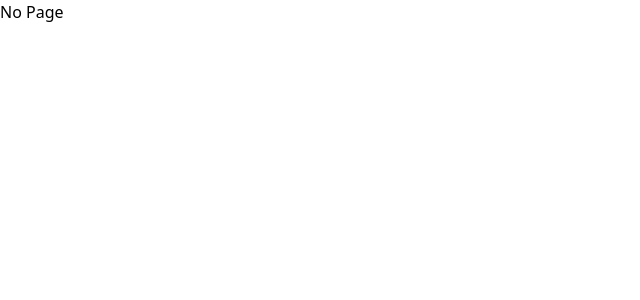
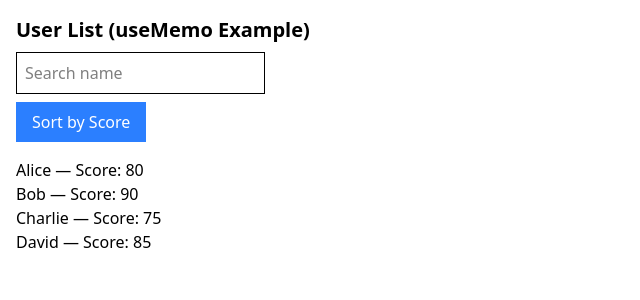
Before and after one commit to AnuragPawar-132/react_practice, a React (Vite) app: page /hooks/useMemo in a window 1280 px wide. Shown: the top 300 px of the page, without its empty margins (0-640 px from the left). Built offline with nearby package versions, Linux system fonts and the light colour scheme.

Commit message:
useReducer, useMemo, useContext

```diff
--- a/src/App.jsx
+++ b/src/App.jsx
@@ -2,6 +2,8 @@ import './App.css'
 import { Form } from './pages/Form';
 import { BrowserRouter, Routes, Route } from "react-router-dom";
 import { UseContext } from './pages/UseContext';
+import { UseReducer } from './pages/UseReducer';
+import { UseMemo } from './pages/UseMemo';
 
 function App() {
 
@@ -16,7 +18,8 @@ function App() {
         </Route>
         <Route path="/hooks">
           <Route path='useContext' element={<UseContext />} />
-          <Route path="blogs" element={<h1>Blogs</h1>} />
+          <Route path="useReducer" element={<UseReducer/>} />
+          <Route path='useMemo' element={<UseMemo/>}/>
           <Route path="*" element={<h1>No Page</h1>} />
         </Route>
       </Routes>
--- /dev/null
+++ b/src/components/Reducer.js
@@ -0,0 +1,37 @@
+export let initialState = {count: 0};
+
+export const reducer = (state, action) => {
+    switch (action.type) {
+        case 'increment': return {count: state.count+1}
+        case 'decrement': return {count: state.count-1}
+        default: return state
+    }
+}
+
+// another example of reducer : formReducer
+
+export const initialForm = {
+    name: '',
+    email: '',
+    age: '',
+    submitted: false
+  };
+
+  export const formReducer = (state, action) => {
+    switch (action.type) {
+      case 'UPDATE_FIELD':
+        return {
+          ...state,
+          [action.field]: action.value,
+        };
+      case 'RESET':
+        return initialForm;
+      case 'SUBMIT':
+        return {
+          ...state,
+          submitted: true,
+        };
+      default:
+        return state;
+    }
+  };
--- /dev/null
+++ b/src/pages/UseMemo.jsx
@@ -0,0 +1,54 @@
+import React, { useState, useMemo } from 'react';
+
+const users = [
+  { id: 1, name: 'Alice', score: 80 },
+  { id: 2, name: 'Bob', score: 90 },
+  { id: 3, name: 'Charlie', score: 75 },
+  { id: 4, name: 'David', score: 85 },
+];
+
+export const UseMemo = () => {
+  const [search, setSearch] = useState('');
+  const [sortByScore, setSortByScore] = useState(false);
+
+  // Expensive filtered + sorted list, memoized
+  const filteredUsers = useMemo(() => {
+    console.log('Filtering and sorting...');
+    let result = users.filter(user =>
+      user.name.toLowerCase().includes(search.toLowerCase())
+    );
+    if (sortByScore) {
+      // Simulating a heavy computation
+      for (let i = 0; i < 100000000; i++) {} // delay
+      result.sort((a, b) => b.score - a.score);
+    }
+    return result;
+  }, [search, sortByScore]); // Only re-run if search or sort flag changes
+
+
+  return (
+    <div className="p-4">
+      <h2 className="text-xl font-bold">User List (useMemo Example)</h2>
+      <input
+        placeholder="Search name"
+        value={search}
+        onChange={(e) => setSearch(e.target.value)}
+        className="border p-2 my-2 block"
+      />
+      <button
+        onClick={() => setSortByScore(!sortByScore)}
+        className="bg-blue-500 text-white px-4 py-2 mb-4"
+      >
+        {sortByScore ? 'Unsort' : 'Sort by Score'}
+      </button>
+
+      <ul>
+        {filteredUsers.map(user => (
+          <li key={user.id}>
+            {user.name} — Score: {user.score}
+          </li>
+        ))}
+      </ul>
+    </div>
+  );
+};
--- /dev/null
+++ b/src/pages/UseReducer.jsx
@@ -0,0 +1,86 @@
+import React, { useReducer } from "react";
+import { reducer, initialState } from "../components/Reducer";
+
+export const UseReducer = () => {
+
+    const [state, dispatch] = useReducer(reducer, initialState)
+    return (
+        <div>
+            <h1>Hi from UseReducer</h1>
+            <p className="text-bold">Count: {state.count}</p>
+            <button className="bg-[#808080] p-[2%] m-2" onClick={()=>dispatch({type:'increment'})}>+</button>
+            <button className="bg-[#808080] p-[2%] m-2" onClick={()=>dispatch({type:'decrement'})}>-</button>
+        </div>
+    )
+}
+
+
+
+// import React, { useReducer } from 'react';
+// import { formReducer, initialState } from './reducer';
+
+// export const UseReducerForm = () => {
+//   const [state, dispatch] = useReducer(formReducer, initialState);
+
+//   const handleChange = (e) => {
+//     dispatch({
+//       type: 'UPDATE_FIELD',
+//       field: e.target.name,
+//       value: e.target.value
+//     });
+//   };
+
+//   const handleSubmit = (e) => {
+//     e.preventDefault();
+//     dispatch({ type: 'SUBMIT' });
+//   };
+
+//   const handleReset = () => {
+//     dispatch({ type: 'RESET' });
+//   };
+
+//   return (
+//     <div className="p-4 border rounded max-w-md mx-auto">
+//       <h2 className="text-xl font-bold mb-4">User Form</h2>
+//       {state.submitted ? (
+//         <div>
+//           <p className="text-green-600">Form submitted successfully!</p>
+//           <pre>{JSON.stringify(state, null, 2)}</pre>
+//           <button onClick={handleReset} className="mt-2 px-4 py-1 bg-blue-500 text-white">
+//             Reset
+//           </button>
+//         </div>
+//       ) : (
+//         <form onSubmit={handleSubmit}>
+//           <input
+//             name="name"
+//             placeholder="Name"
+//             value={state.name}
+//             onChange={handleChange}
+//             className="block w-full mb-2 border px-2 py-1"
+//           />
+//           <input
+//             name="email"
+//             placeholder="Email"
+//             value={state.email}
+//             onChange={handleChange}
+//             className="block w-full mb-2 border px-2 py-1"
+//           />
+//           <input
+//             name="age"
+//             placeholder="Age"
+//             value={state.age}
+//             onChange={handleChange}
+//             className="block w-full mb-2 border px-2 py-1"
+//           />
+//           <button type="submit" className="px-4 py-1 bg-green-600 text-white mr-2">
+//             Submit
+//           </button>
+//           <button type="button" onClick={handleReset} className="px-4 py-1 bg-gray-500 text-white">
+//             Reset
+//           </button>
+//         </form>
+//       )}
+//     </div>
+//   );
+// };
```
